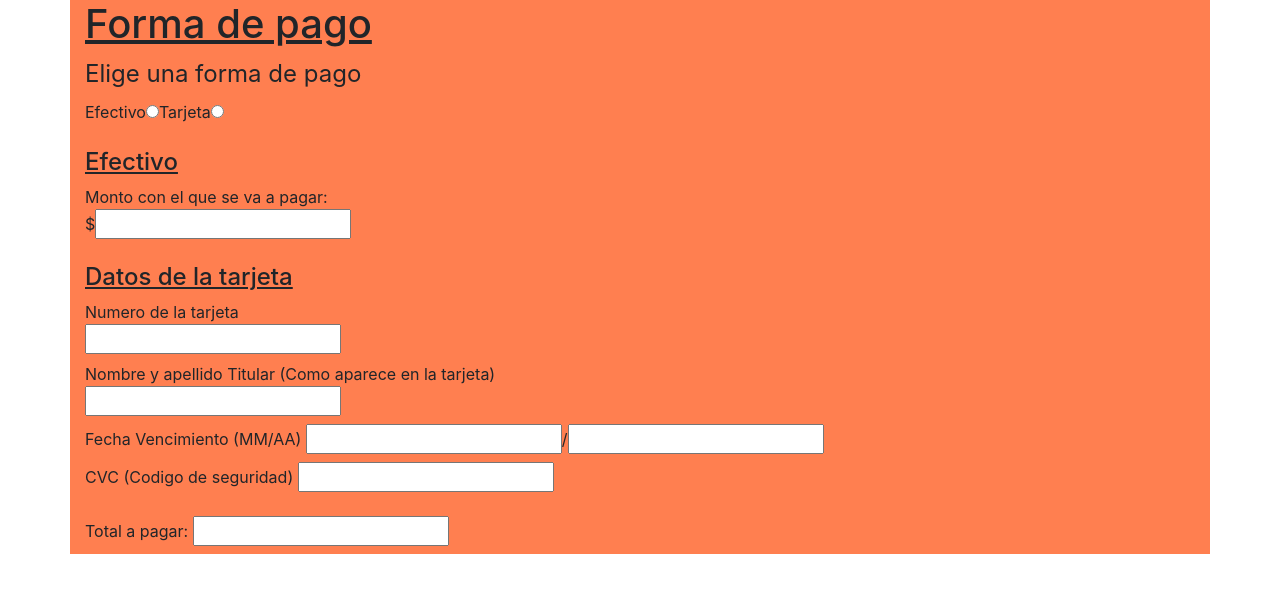
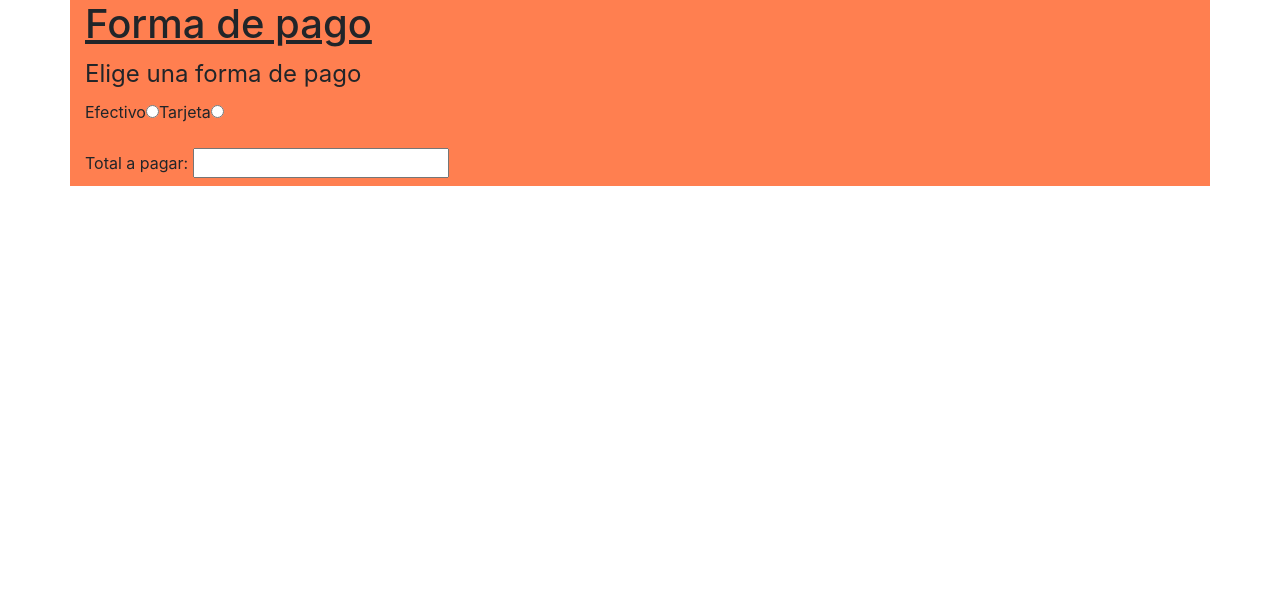
Before and after one commit to Luuzaall/ISW-Grupo2-2022, an Angular app: page / in a window 1280 px wide. Shown: the top 592 px of the page. Built offline with nearby package versions, Linux system fonts and the light colour scheme.

Commit message:
se agrega funcionalidad a los RB

```diff
--- a/src/app/components/forma-pago/forma-pago.component.html
+++ b/src/app/components/forma-pago/forma-pago.component.html
@@ -8,13 +8,13 @@
       <div class="form-group">
         <legend> Elige una forma de pago</legend>
         <label>
-          Efectivo<input type="radio" name="forma-pago" value="efectivo">
+          Efectivo<input type="radio" name="forma-pago" value="efectivo" (click)="seleccionandoFormaPago(1)">
         </label>
         <label>
-          Tarjeta<input type="radio" name="forma-pago" value="tarjeta">
+          Tarjeta<input type="radio" name="forma-pago" value="tarjeta" (click)="seleccionandoFormaPago(2)">
         </label>
       </div>
-      <div class="form-group">
+      <div class="form-group" *ngIf="formaPago==1">
         <h2>
           <legend><u>Efectivo</u></legend>
         </h2>
@@ -24,7 +24,7 @@
         </label>
       </div>
 
-      <div class="form-group">
+      <div class="form-group" *ngIf="formaPago==2">
         <h2>
           <legend><u>Datos de la tarjeta</u></legend>
         </h2>
@@ -55,6 +55,5 @@
           <input type="text">
         </label>
       </div>
-
     </form>
 </div>
--- a/src/app/components/forma-pago/forma-pago.component.ts
+++ b/src/app/components/forma-pago/forma-pago.component.ts
@@ -8,7 +8,9 @@ import {  FormGroup, FormControl, Validators, FormBuilder } from "@angular/forms
 })
 export class FormaPagoComponent implements OnInit {
 
-  formaPago: string = "";
+  formaPago: number;
+  efectivo: boolean;
+
 
   FormFormaPago: FormGroup = new FormGroup({
 
@@ -17,6 +19,8 @@ export class FormaPagoComponent implements OnInit {
   constructor(private fb: FormBuilder) { }
 
   ngOnInit(): void {
+    this.efectivo = false;
+    this.formaPago = 0;
   }
 
   crearFormulario(){
@@ -25,4 +29,12 @@ export class FormaPagoComponent implements OnInit {
     })
   }
 
+  mostrandoEfectivo(resp: boolean): void{
+    this.efectivo = resp;
+  }
+
+  seleccionandoFormaPago(resp: number): void{
+    this.formaPago = resp;
+  }
+
 }
--- a/tsconfig.json
+++ b/tsconfig.json
@@ -2,6 +2,7 @@
 {
   "compileOnSave": false,
   "compilerOptions": {
+    "strictPropertyInitialization": false,
     "baseUrl": "./",
     "outDir": "./dist/out-tsc",
     "forceConsistentCasingInFileNames": true,
```
